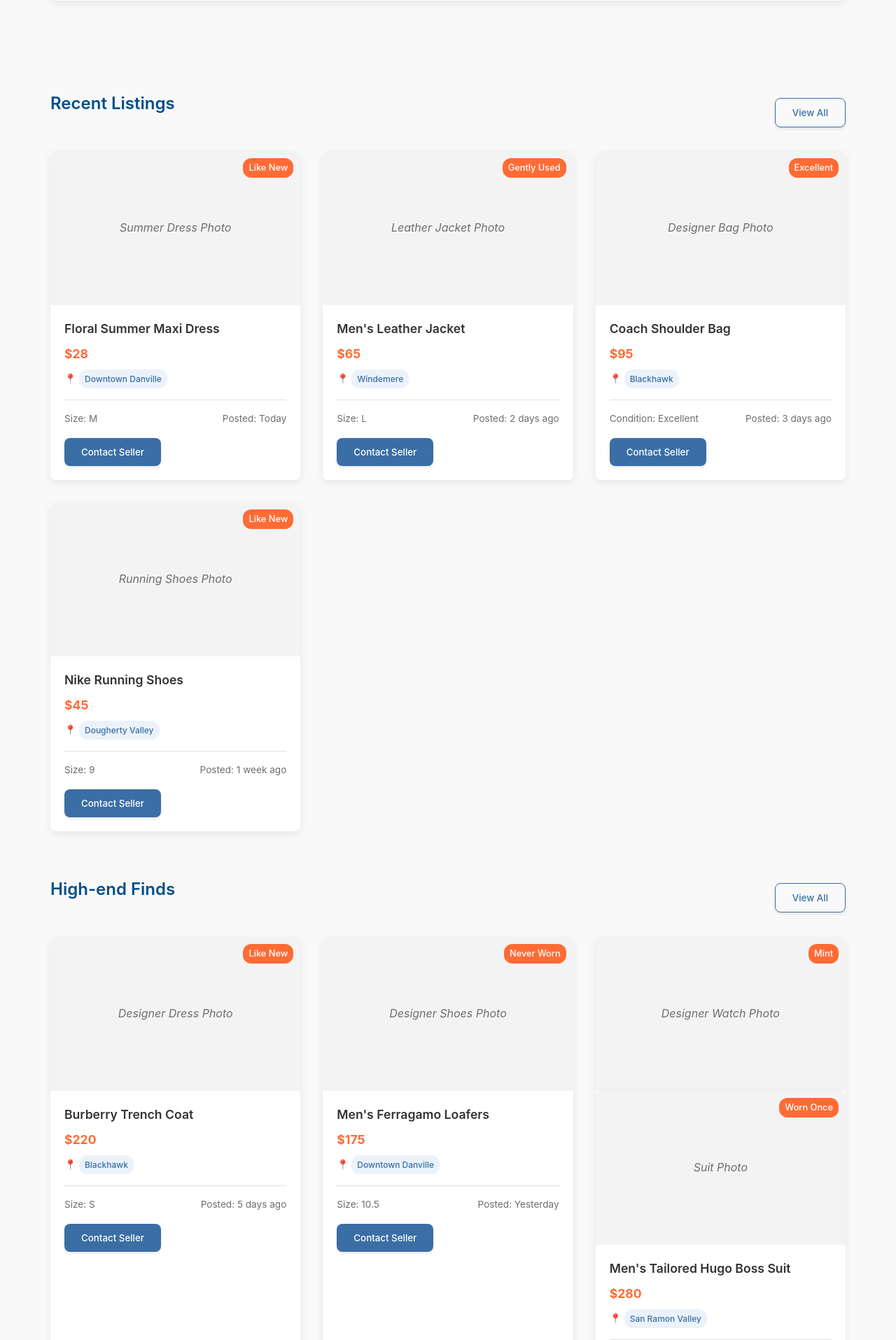
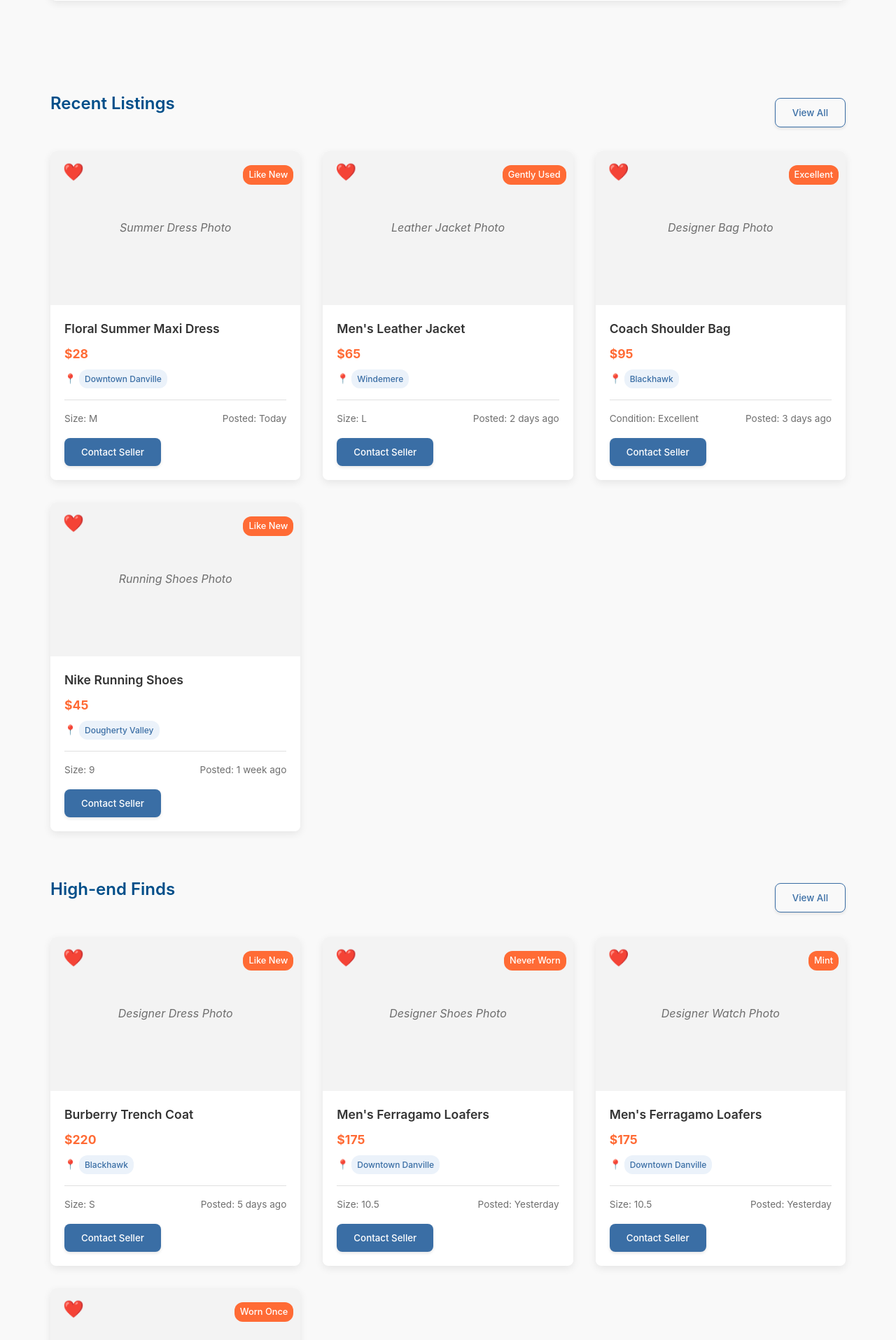
Before and after one commit to vaishnav90/final_project, a Flask app: page / in a window 1280 px wide. Shown: the part 885-2800 px from the top of the page at 70% size. Run offline with Flask 3, Linux system fonts and the light colour scheme.

Commit message:
Add like button functionality and update styles

```diff
--- a/app.py
+++ b/app.py
@@ -4,6 +4,10 @@ import stripe
 import smtplib
 
 app = Flask(__name__)
+@app.route('/liked')
+def liked_items():
+    return render_template('liked.html')
+
 @app.route("/")
 def home():
     return render_template("index.HTML")
--- a/static/assets/css/styles.css
+++ b/static/assets/css/styles.css
@@ -235,7 +235,7 @@ nav {
 
 .card-badge {
     position: absolute;
-    top: 10px;
+    top: 20px;
     right: 10px;
     background-color: var(--accent);
     color: white;
@@ -686,6 +686,46 @@ footer {
     animation: slideUp 0.5s ease forwards;
 }
 
+/* Like button styles */
+.listing-card {
+    position: relative;
+    overflow: hidden;
+}
+
+.like-btn {
+    position: absolute;
+    top: 7px;
+    left: 10px;
+    background: none;
+    border: none;
+    font-size: 1.5rem;
+    color: #888; /* Default grey color */
+    cursor: pointer;
+    transition: background-color 0.3s ease, color 0.3s ease, transform 0.2s ease;
+    border-radius: 50%; /* Optional: make it circular */
+    padding: 0.5rem;
+}
+
+.like-btn:hover {
+    transform: scale(1.2); /* Slight zoom effect on hover */
+}
+
+.like-btn.liked {
+    background-color: rgba(255, 0, 0, 0.1); /* Light red background */
+    color: red; /* Change icon color to red */
+}
+
+/* Heart icon href*/
+.heart-link {
+    font-size: 20rem;
+    color: grey;
+    text-decoration: none;
+    transition: color 0.3s ease;
+}
+
+.heart-link:hover {
+    color: red;
+}
 /* Skeleton loading */
 .skeleton {
     background: linear-gradient(90deg, #f0f0f0 25%, #e0e0e0 50%, #f0f0f0 75%);
--- a/templates/index.html
+++ b/templates/index.html
@@ -20,6 +20,9 @@
                 <a href="#">Messages</a>
             </div>
             <div class="nav-buttons">
+                <a href="/liked">
+                    <button class="btn">Saved</button>
+                </a>
                 <button class="btn" id="sell-btn">Sell Item</button>
                 <button class="btn" id="login-btn">Login</button>
             </div>
@@ -127,6 +130,7 @@
                 <!-- Listing 1 -->
                 <div class="listing-card animate-fade">
                     <div class="card-img">
+                        <button class="like-btn" data-liked="false" aria-label="Like Listing">❤️</button>
                         <div class="card-img-placeholder">Summer Dress Photo</div>
                         <div class="card-badge">Like New</div>
                     </div>
@@ -150,6 +154,7 @@
                 <!-- Listing 2 -->
                 <div class="listing-card animate-fade" style="animation-delay: 0.1s;">
                     <div class="card-img">
+                        <button class="like-btn" data-liked="false" aria-label="Like Listing">❤️</button>
                         <div class="card-img-placeholder">Leather Jacket Photo</div>
                         <div class="card-badge">Gently Used</div>
                     </div>
@@ -173,6 +178,7 @@
                 <!-- Listing 3 -->
                 <div class="listing-card animate-fade" style="animation-delay: 0.2s;">
                     <div class="card-img">
+                        <button class="like-btn" data-liked="false" aria-label="Like Listing">❤️</button>
                         <div class="card-img-placeholder">Designer Bag Photo</div>
                         <div class="card-badge">Excellent</div>
                     </div>
@@ -196,6 +202,7 @@
                 <!-- Listing 4 -->
                 <div class="listing-card animate-fade" style="animation-delay: 0.3s;">
                     <div class="card-img">
+                        <button class="like-btn" data-liked="false" aria-label="Like Listing">❤️</button>
                         <div class="card-img-placeholder">Running Shoes Photo</div>
                         <div class="card-badge">Like New</div>
                     </div>
@@ -230,6 +237,7 @@
                 <!-- Listing 1 -->
                 <div class="listing-card animate-fade">
                     <div class="card-img">
+                        <button class="like-btn" data-liked="false" aria-label="Like Listing">❤️</button>
                         <div class="card-img-placeholder">Designer Dress Photo</div>
                         <div class="card-badge">Like New</div>
                     </div>
@@ -253,6 +261,7 @@
                 <!-- Listing 2 -->
                 <div class="listing-card animate-fade" style="animation-delay: 0.1s;">
                     <div class="card-img">
+                        <button class="like-btn" data-liked="false" aria-label="Like Listing">❤️</button>
                         <div class="card-img-placeholder">Designer Shoes Photo</div>
                         <div class="card-badge">Never Worn</div>
                     </div>
@@ -276,20 +285,20 @@
                 <!-- Listing 3 -->
                 <div class="listing-card animate-fade" style="animation-delay: 0.2s;">
                     <div class="card-img">
+                        <button class="like-btn" data-liked="false" aria-label="Like Listing">❤️</button>
                         <div class="card-img-placeholder">Designer Watch Photo</div>
-                        <div class="card-badge">Mint</div
-
+                        <div class="card-badge">Mint</div>
                     </div>
                     <div class="card-content">
-    <h3 class="card-title">Michael Kors Watch</h3>
-    <p class="card-price">$120</p>
+                        <h3 class="card-title">Men's Ferragamo Loafers</h3>
+                        <p class="card-price">$175</p>
                         <p class="card-location">
                             <span class="material-icons">📍</span>
-        <span class="neighborhood-tag">Twin Creeks</span>
+                            <span class="neighborhood-tag">Downtown Danville</span>
                         </p>
                         <div class="card-meta">
-        <span>Condition: Excellent</span>
-        <span>Posted: 4 days ago</span>
+                            <span>Size: 10.5</span>
+                            <span>Posted: Yesterday</span>
                         </div>
                         <div class="card-actions">
                             <button class="btn message-btn">Contact Seller</button>
@@ -297,9 +306,11 @@
                     </div>
                 </div>
 
+
                 <!-- Listing 4 -->
                 <div class="listing-card animate-fade" style="animation-delay: 0.3s;">
                 <div class="card-img">
+                    <button class="like-btn" data-liked="false" aria-label="Like Listing">❤️</button>
                     <div class="card-img-placeholder">Suit Photo</div>
                     <div class="card-badge">Worn Once</div>
                 </div>
@@ -725,6 +736,37 @@ this.style.transform = 'translateY(0)';
 });
 });
 
+// Add "like" functionality to all like buttons
+const likeButtons = document.querySelectorAll('.like-btn');
+likeButtons.forEach(function (button) {
+    button.addEventListener('click', function () {
+        const isLiked = button.getAttribute('data-liked') === 'true';
+        const listingCard = button.closest('.listing-card');
+        const itemData = {
+            title: listingCard.querySelector('.card-title').textContent,
+            price: listingCard.querySelector('.card-price').textContent,
+            location: listingCard.querySelector('.neighborhood-tag').textContent,
+            condition: listingCard.querySelector('.card-badge').textContent,
+        };
+
+        let likedItems = JSON.parse(localStorage.getItem('likedItems')) || [];
+
+        if (isLiked) {
+            // Unlike the item
+            button.setAttribute('data-liked', 'false');
+            button.classList.remove('liked');
+            likedItems = likedItems.filter(item => item.title !== itemData.title);
+        } else {
+            // Like the item
+            button.setAttribute('data-liked', 'true');
+            button.classList.add('liked');
+            likedItems.push(itemData);
+        }
+
+        localStorage.setItem('likedItems', JSON.stringify(likedItems));
+    });
+});
+
 // Show skeleton loading (simulation)
 function showLoading() {
 const cards = document.querySelectorAll('.listing-card');
```
Also changed, not shown: templates/liked.html (added, +80 -0 lines). Lines whose indentation alone changed are shown as unchanged.
